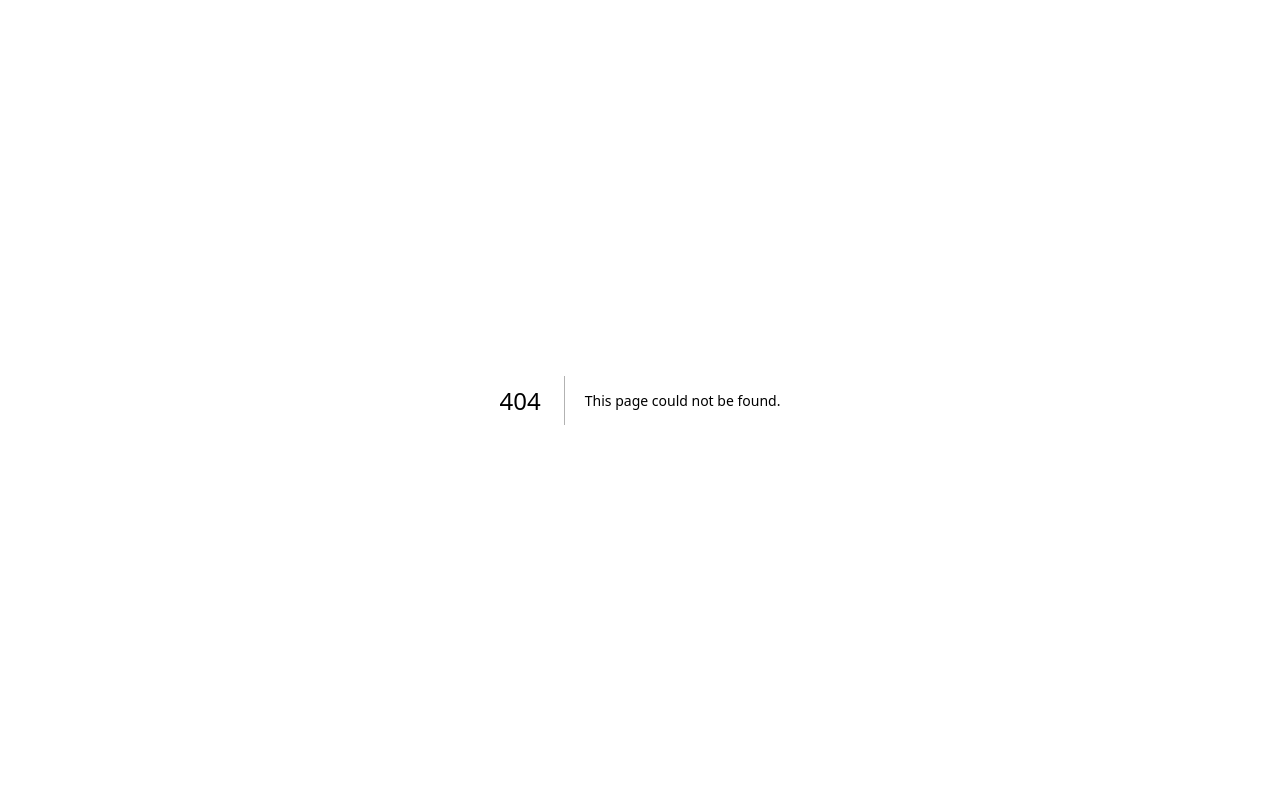
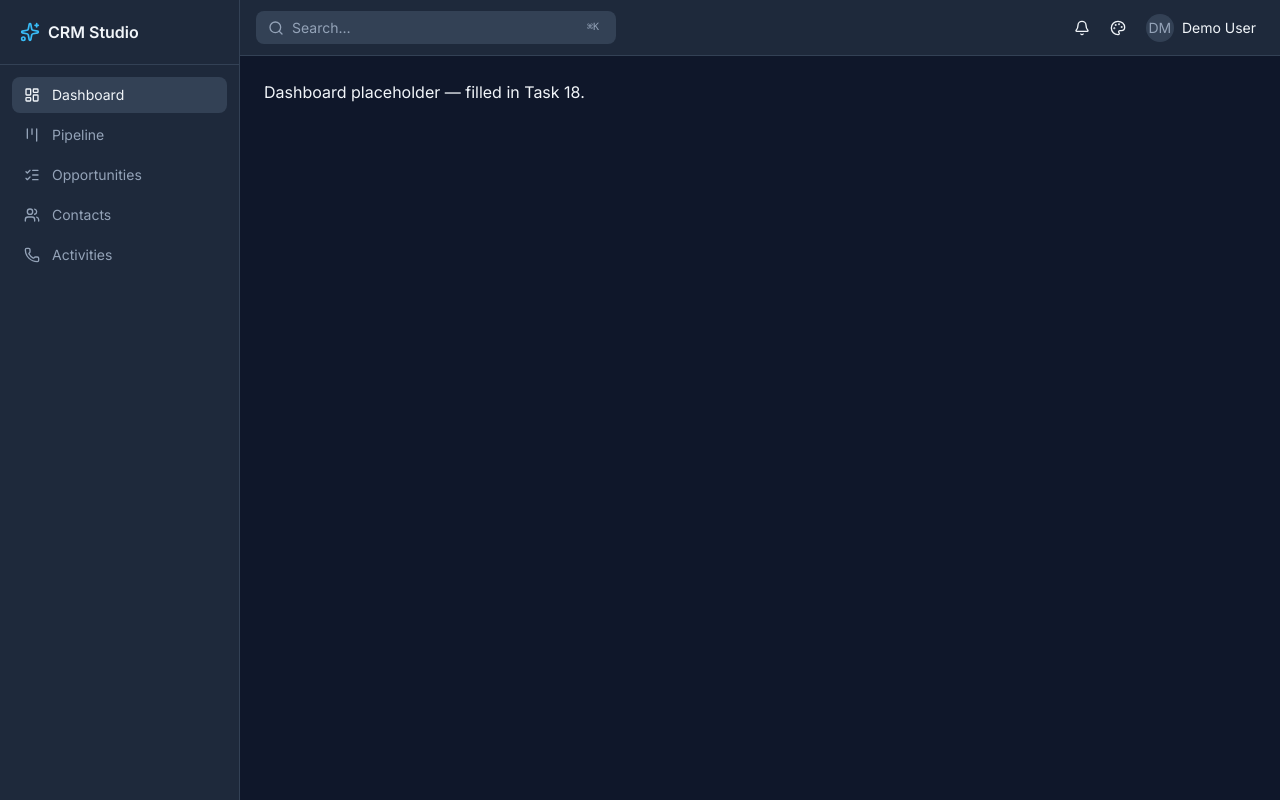
Before and after one commit to Cema-Consult/odoo-crm-prototype, a Next.js app: page /dashboard in a window 1280 px wide. Before the commit this address had no page. Built offline with nearby package versions, Linux system fonts and the light colour scheme.

Commit message:
feat(app): providers and (app) layout group

```diff
--- /dev/null
+++ b/app/(app)/dashboard/page.tsx
@@ -0,0 +1,3 @@
+export default function DashboardPage() {
+  return <div className="p-6">Dashboard placeholder — filled in Task 18.</div>;
+}
--- /dev/null
+++ b/app/(app)/layout.tsx
@@ -0,0 +1,5 @@
+import { AppShell } from "@/components/shell/app-shell";
+
+export default function AppLayout({ children }: { children: React.ReactNode }) {
+  return <AppShell>{children}</AppShell>;
+}
--- a/app/layout.tsx
+++ b/app/layout.tsx
@@ -1,15 +1,15 @@
 import type { Metadata } from "next";
 import { Inter } from "next/font/google";
 import "./globals.css";
+import { Providers } from "./providers";
 
 const inter = Inter({ subsets: ["latin"], variable: "--font-inter" });
-
 export const metadata: Metadata = { title: "CRM", description: "Odoo CRM prototype" };
 
 export default function RootLayout({ children }: { children: React.ReactNode }) {
   return (
     <html lang="en" className={inter.variable}>
-      <body className="font-sans antialiased">{children}</body>
+      <body className="font-sans antialiased"><Providers>{children}</Providers></body>
     </html>
   );
 }
--- a/app/page.tsx
+++ b/app/page.tsx
@@ -1,4 +1,2 @@
-import { Button } from "@/components/ui/button";
-export default function Home() {
-  return <div className="p-8"><Button>Hello</Button></div>;
-}
+import { redirect } from "next/navigation";
+export default function RootRedirect() { redirect("/dashboard"); }
--- /dev/null
+++ b/app/providers.tsx
@@ -0,0 +1,21 @@
+"use client";
+import { QueryClient, QueryClientProvider } from "@tanstack/react-query";
+import { ReactQueryDevtools } from "@tanstack/react-query-devtools";
+import { Toaster } from "sonner";
+import { useState } from "react";
+import { ThemeProvider } from "@/lib/theme/provider";
+
+export function Providers({ children }: { children: React.ReactNode }) {
+  const [client] = useState(() => new QueryClient({
+    defaultOptions: { queries: { staleTime: 30_000, retry: 1 } },
+  }));
+  return (
+    <QueryClientProvider client={client}>
+      <ThemeProvider>
+        {children}
+        <Toaster theme="dark" richColors />
+      </ThemeProvider>
+      <ReactQueryDevtools initialIsOpen={false} />
+    </QueryClientProvider>
+  );
+}
```
